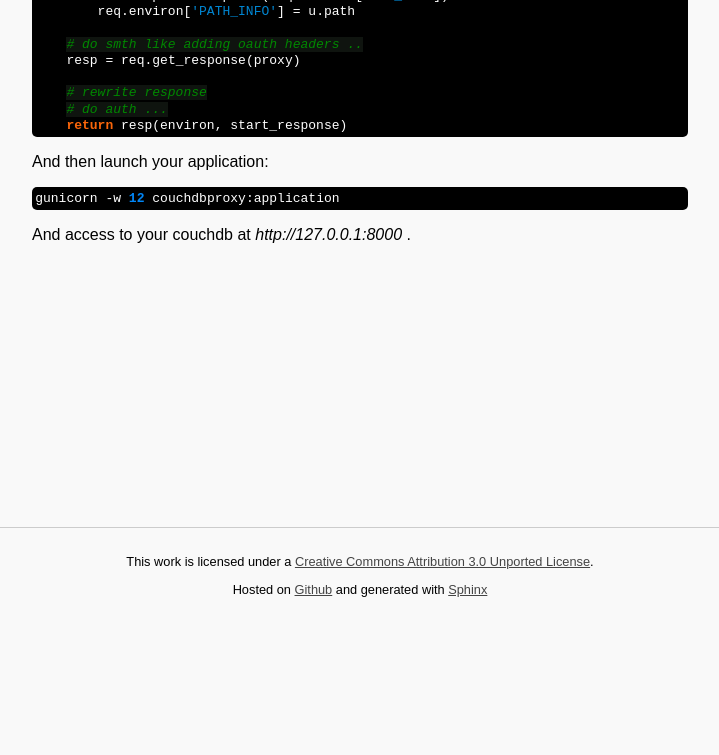
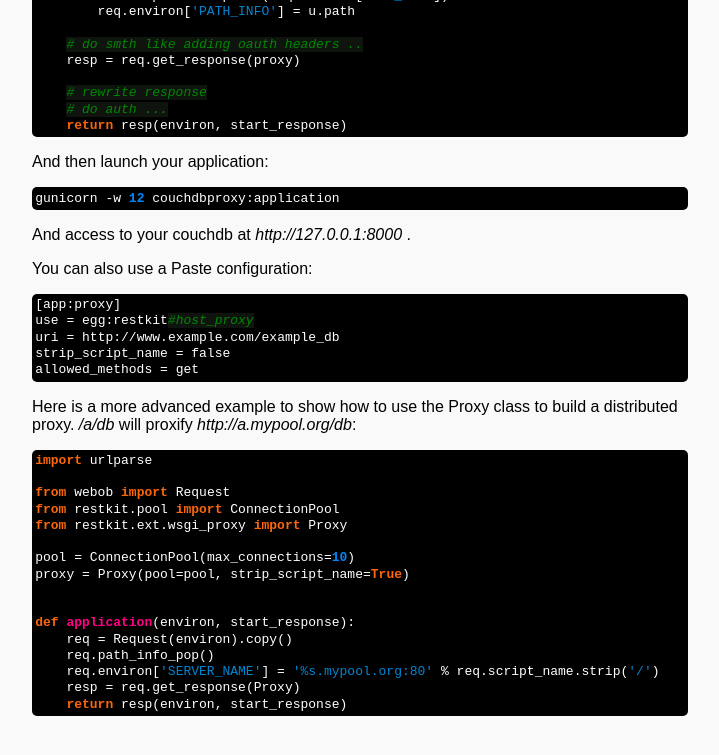
Before and after one commit to benoitc/restkit, a Sphinx documentation site: the page built from doc/wsgi_proxy.rst, in a window 1280 px wide and 900 px high, scrolled down 553 px. Shown: the top 755 px of the window, without its empty margins (280-999 px from the left). Built offline with Sphinx 7.4.7, drawn with Linux system fonts in a browser that asks for light colours; comment, search, counter and statistics services are not loaded; before the commit the page ends 1162 px from its top, so only the background shows below that.

Commit message:
add some docs for proxies

```diff
--- a/doc/wsgi_proxy.rst
+++ b/doc/wsgi_proxy.rst
@@ -44,3 +44,31 @@ And then launch your application::
 
 
 And access to your couchdb at `http://127.0.0.1:8000` .
+
+You can also use a Paste configuration::
+
+    [app:proxy]
+    use = egg:restkit#host_proxy
+    uri = http://www.example.com/example_db
+    strip_script_name = false
+    allowed_methods = get
+
+Here is a more advanced example to show how to use the Proxy class to build a
+distributed proxy. `/a/db` will proxify `http://a.mypool.org/db`::
+
+  import urlparse
+
+  from webob import Request
+  from restkit.pool import ConnectionPool
+  from restkit.ext.wsgi_proxy import Proxy
+
+  pool = ConnectionPool(max_connections=10)
+  proxy = Proxy(pool=pool, strip_script_name=True)
+
+
+  def application(environ, start_response):
+      req = Request(environ).copy()
+      req.path_info_pop()
+      req.environ['SERVER_NAME'] = '%s.mypool.org:80' % req.script_name.strip('/')
+      resp = req.get_response(Proxy)
+      return resp(environ, start_response)
```
